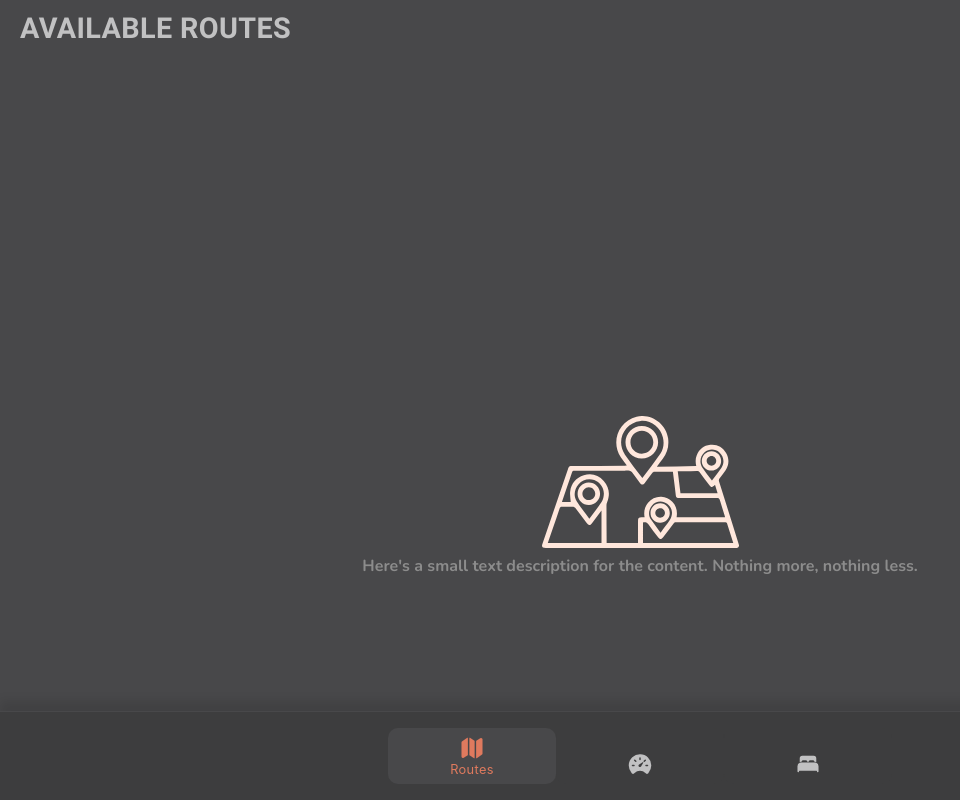
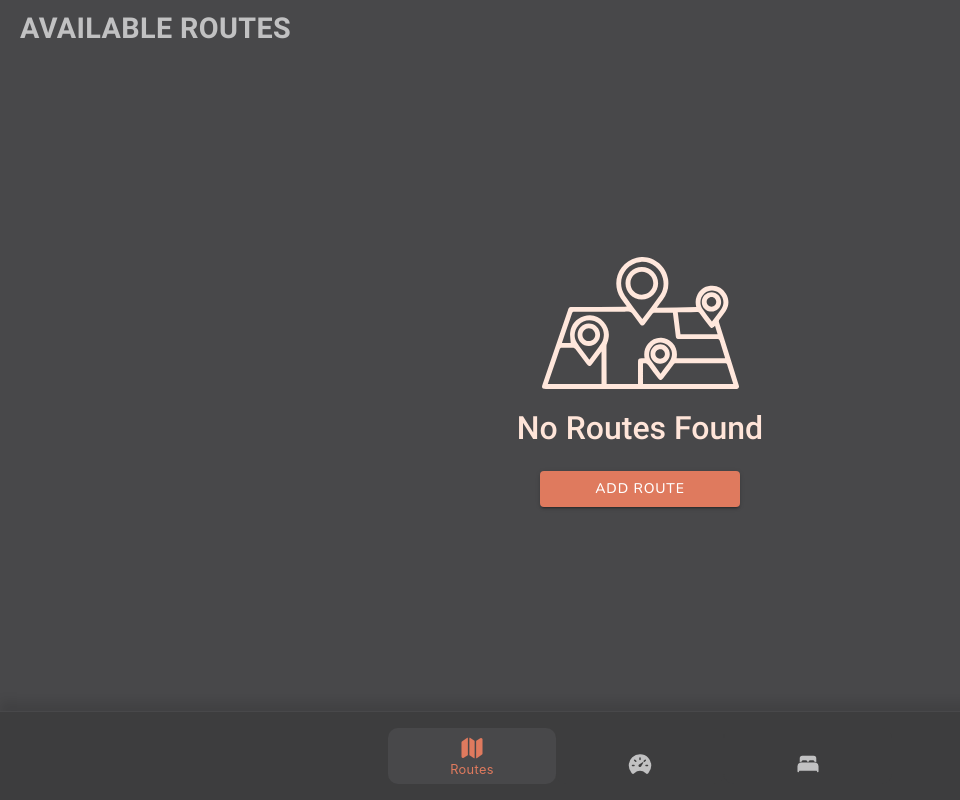
Before and after one commit to michael-maust/Transportal, a React (Create React App) app: page /routes in a window 1280 px wide. Shown: the whole page, without its empty margins (0-960 px from the left). Built offline with nearby package versions, Linux system fonts and the light colour scheme.

Commit message:
Starts on modal

```diff
--- /dev/null
+++ b/src/components/createRouteModal.jsx
@@ -0,0 +1,59 @@
+import React from "react";
+import {
+  IonContent,
+  IonList,
+  IonItem,
+  IonLabel,
+  IonAvatar,
+  IonImg,
+  IonSearchbar,
+  IonButton,
+} from "@ionic/react";
+
+function CreateRouteModal() {
+  return (
+    <IonContent className="ion-padding">
+      <IonList>
+        <IonButton color="light">Close</IonButton>
+        <IonItem>
+          <IonAvatar slot="start">
+            <IonImg src="https://i.pravatar.cc/300?u=b" />
+          </IonAvatar>
+          <IonLabel>
+            <h2>Connor Smith</h2>
+            <p>Sales Rep</p>
+          </IonLabel>
+        </IonItem>
+        <IonItem>
+          <IonAvatar slot="start">
+            <IonImg src="https://i.pravatar.cc/300?u=a" />
+          </IonAvatar>
+          <IonLabel>
+            <h2>Daniel Smith</h2>
+            <p>Product Designer</p>
+          </IonLabel>
+        </IonItem>
+        <IonItem>
+          <IonAvatar slot="start">
+            <IonImg src="https://i.pravatar.cc/300?u=d" />
+          </IonAvatar>
+          <IonLabel>
+            <h2>Greg Smith</h2>
+            <p>Director of Operations</p>
+          </IonLabel>
+        </IonItem>
+        <IonItem>
+          <IonAvatar slot="start">
+            <IonImg src="https://i.pravatar.cc/300?u=e" />
+          </IonAvatar>
+          <IonLabel>
+            <h2>Zoey Smith</h2>
+            <p>CEO</p>
+          </IonLabel>
+        </IonItem>
+      </IonList>
+    </IonContent>
+  );
+}
+
+export default CreateRouteModal;
--- a/src/pages/RouteList.jsx
+++ b/src/pages/RouteList.jsx
@@ -1,51 +1,112 @@
+import React, {useRef, useState} from "react";
 import {
   IonContent,
   IonHeader,
   IonPage,
   IonTitle,
   IonToolbar,
+  IonButton,
+  IonModal,
+  IonList,
+  IonItem,
+  IonLabel,
+  IonAvatar,
+  IonImg,
+  IonSearchbar,
 } from "@ionic/react";
-import ExploreContainer from "../components/ExploreContainer";
 import routePlaceholder from "../assets/pictures/routePlaceholder";
+import CreateRouteModal from "../components/createRouteModal";
 
-const RouteData = [{}];
+const RouteData = [];
 
 const NoRoutesFound = () => {
+  const modal = useRef(null);
+  const [isOpen, setIsOpen] = useState(false);
+
   return (
     <ion-content
       class="ion-padding"
+      style={{overflow: "hidden"}}
       fullscreen={true}
+    >
+      <div
         style={{
           display: "flex",
-        flexDirection: "column",
           alignItems: "center",
           justifyContent: "center",
+          flexDirection: "column",
+          gap: "8px",
+          width: "full",
+          height: "100%",
+          position: "relative",
         }}
       >
         {routePlaceholder}
-      <p>
-        Here's a small text description for the content. Nothing more, nothing
-        less.
+        <p
+          style={{
+            maxWidth: "400px",
+            textAlign: "center",
+            fontFamily: "Roboto-Medium",
+            fontSize: "32px",
+            padding: 0,
+            margin: "12px",
+          }}
+        >
+          No Routes Found
         </p>
+
+        <IonButton
+          onClick={() => setIsOpen((currentValue) => !currentValue)}
+          color="primary"
+          style={{
+            width: "200px",
+            position: "relative",
+          }}
+          id="open-modal"
+        >
+          Add Route
+        </IonButton>
+
+        <IonModal
+          isOpen={isOpen}
+          initialBreakpoint={0.25}
+          breakpoints={[0, 0.25, 0.5, 0.25]}
+          style={{
+            width: "80%",
+            height: "30%",
+            minHeight: 0,
+            maxHeight: "250px",
+            top: "50%",
+            bottom: 0,
+            left: "10%",
+            right: "10%",
+            paddingTop: "100px",
+          }}
+        >
+          <IonContent className="ion-padding" style={{height: "400px"}}>
+            <div className="">TEST</div>
+          </IonContent>
+        </IonModal>
+      </div>
     </ion-content>
   );
 };
 
 const RouteList = () => {
   return (
-    <IonPage>
+    <IonPage scrollable={false}>
       <IonHeader class="ion-no-border">
         <IonToolbar>
           <IonTitle>Available Routes</IonTitle>
         </IonToolbar>
       </IonHeader>
-      <IonContent fullscreen>
+      <IonContent scrollable={false}>
         <IonHeader collapse="condense">
           <IonToolbar>
             <IonTitle size="large">Available Routes</IonTitle>
           </IonToolbar>
         </IonHeader>
-        <ExploreContainer name={<NoRoutesFound />}></ExploreContainer>
+        {RouteData.length === 0 && <NoRoutesFound />}
       </IonContent>
     </IonPage>
   );
--- a/src/theme/variables.css
+++ b/src/theme/variables.css
@@ -13,6 +13,11 @@
   src: url("../assets/fonts/Roboto-Bold.ttf");
 }
 
+@font-face {
+  font-family: "Roboto-Medium";
+  src: url("../assets/fonts/Roboto-Medium.ttf");
+}
+
 /** Ionic CSS Variables **/
 :root {
   /** primary **/
@@ -20,8 +25,8 @@
   --ion-color-primary-rgb: 56, 128, 255;
   --ion-color-primary-contrast: #ffffff;
   --ion-color-primary-contrast-rgb: 255, 255, 255;
-  --ion-color-primary-shade: #3171e0;
-  --ion-color-primary-tint: #4c8dff;
+  --ion-color-primary-shade: #d75633;
+  --ion-color-primary-tint: #d75633;
 
   /** secondary **/
   --ion-color-secondary: #3dc2ff;
```
Also changed, not shown: 2 other files (tests, documents, lock files or other folders). Lines whose indentation alone changed are shown as unchanged.
